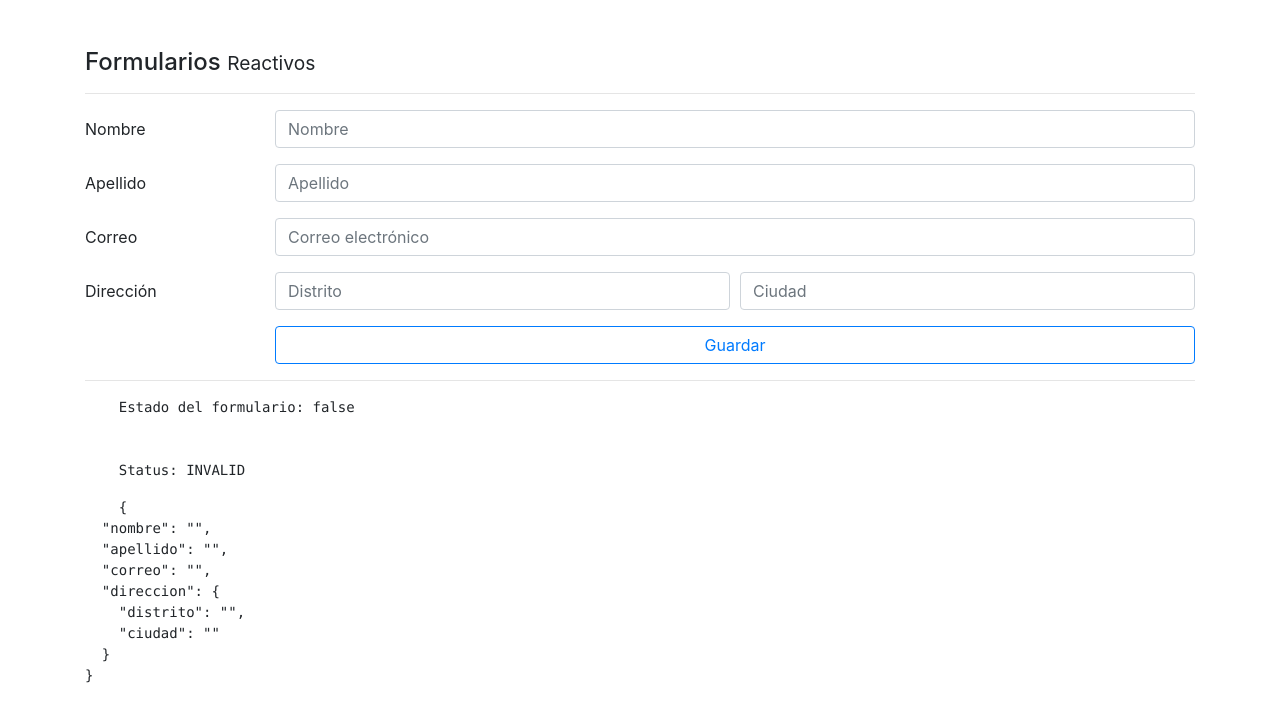
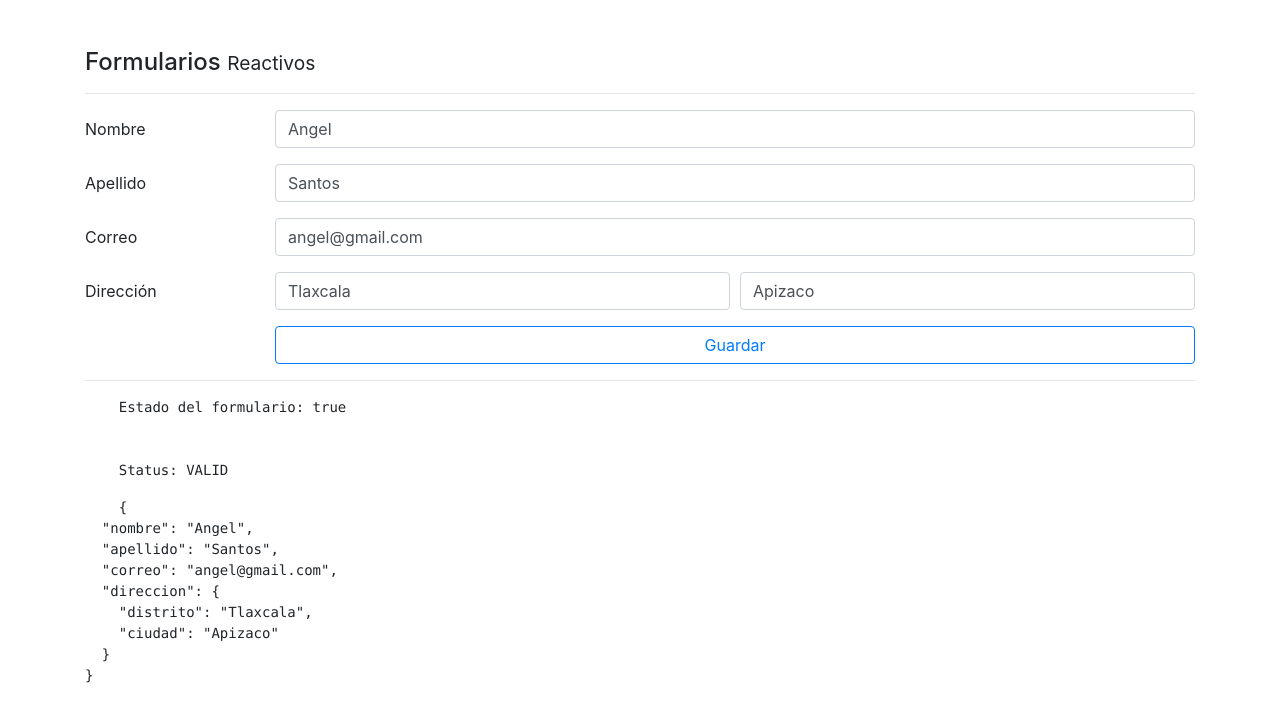
Before and after one commit to Luis-Angel-Santos/Formularios_con_Angular, an Angular app: page /reactivo in a window 1280 px wide. Shown: the top 722 px of the page. Built offline with nearby package versions, Linux system fonts and the light colour scheme.

Commit message:
Reset y carga de la data inicial en el formulario reactivo

```diff
--- a/src/app/pages/reactive/reactive.component.ts
+++ b/src/app/pages/reactive/reactive.component.ts
@@ -12,6 +12,7 @@ export class ReactiveComponent implements OnInit {
 
   constructor(private fb: FormBuilder) {
     this.crearFormulario();
+    this.cargarDataAlFormulario();
   }
 
   ngOnInit(): void {
@@ -45,6 +46,18 @@ export class ReactiveComponent implements OnInit {
     });
   }
 
+  cargarDataAlFormulario(){
+    this.forma.reset({
+      nombre: 'Angel',
+      apellido: 'Santos',
+      correo: 'angel@gmail.com',
+      direccion: {
+        distrito: 'Tlaxcala',
+        ciudad: 'Apizaco'
+      }
+    });
+  }
+
   guardar(){
     console.log(this.forma);
 
@@ -57,6 +70,10 @@ export class ReactiveComponent implements OnInit {
         }
       });
     }
+
+    this.forma.reset({
+      nombre: 'Vacio'
+    });
+
   }
-
 }
```
